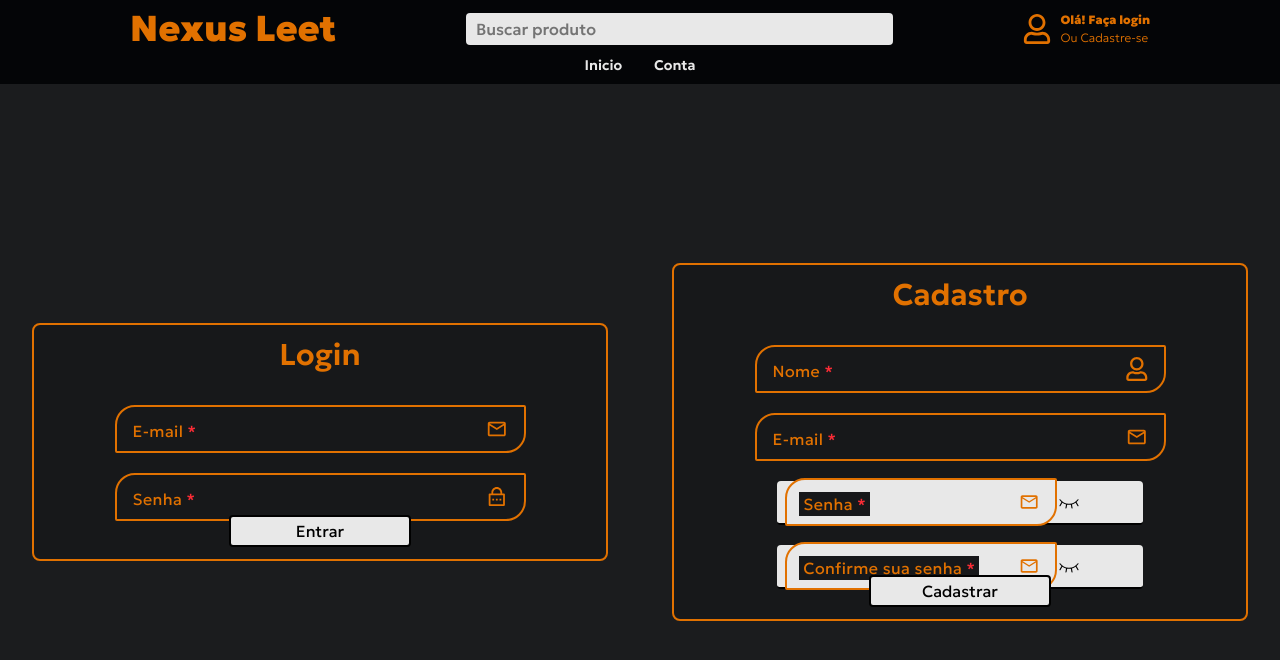
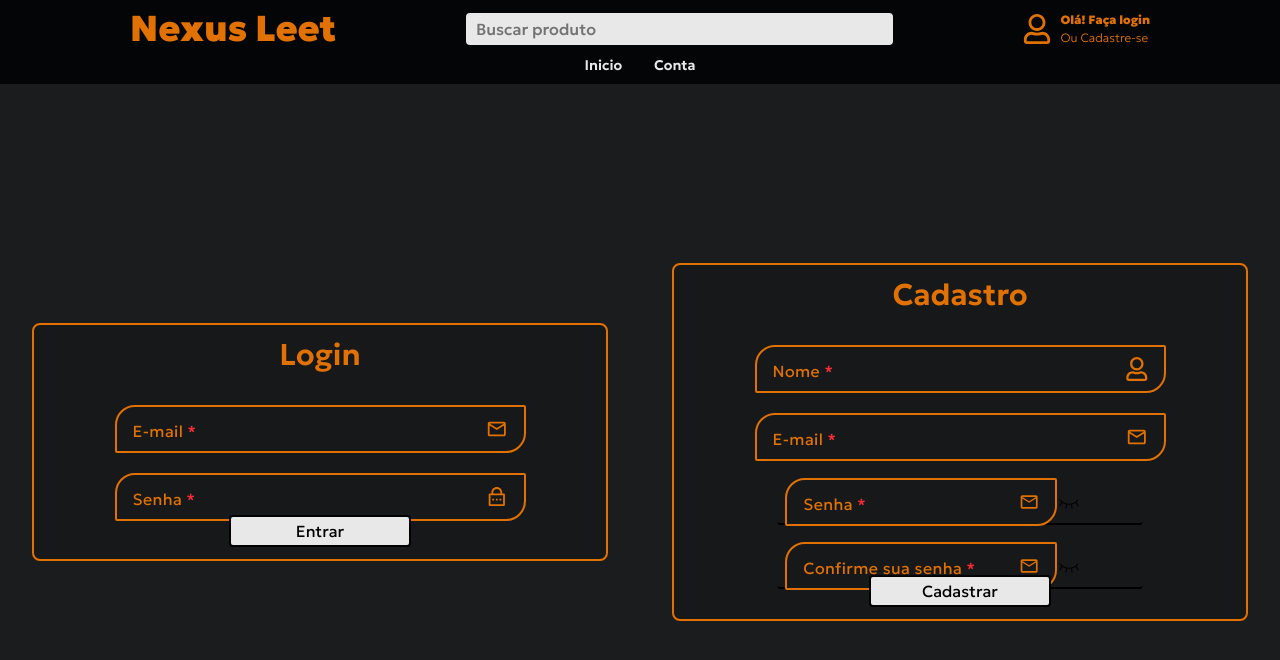
Before and after one commit to gustavocarvalho-ra/NextJs-NexusLeet, a Next.js app: page /my-account in a window 1280 px wide. Shown: the top 660 px of the page. Built offline with nearby package versions, Linux system fonts and the light colour scheme; no server answers.

Commit message:
refactor: update background color in RegisterForm component

```diff
--- a/src/app/components/login/RegisterForm.tsx
+++ b/src/app/components/login/RegisterForm.tsx
@@ -7,7 +7,6 @@ import { PiEyeClosedLight } from "react-icons/pi";
 import { PiEye } from "react-icons/pi";
 import { signIn } from 'next-auth/react';
 import { useRouter } from "next/navigation"
-import { Input } from "../ui/Input";
 import { Button } from "../ui/ButtonForm";
 import { InputAt } from "../ui/inputAnim";
 
@@ -79,7 +78,7 @@ export default function RegisterForm() {
               onChange={(e) => setForm({...form, email: e.target.value})}
               icon={MdOutlineMail}
             />
-            <div className="border-b-2 hover:border-(--text-amber) bg-(--color-sec) rounded-sm p-2 h-11 w-2/3 flex items-center">
+            <div className="border-b-2 hover:border-(--text-amber) bg-(--back-alf) rounded-sm p-2 h-11 w-2/3 flex items-center">
               <InputAt
                 id="password"
                 type={showPassword ? "text" : "password"}
@@ -98,7 +97,7 @@ export default function RegisterForm() {
                 {showPassword ? <PiEye className="text-2xl hover:text-(--text-amber) cursor-pointer"/> : <PiEyeClosedLight className="text-2xl hover:text-(--text-amber) cursor-pointer"/>}
               </button>
             </div>
-            <div className="border-b-2 hover:border-(--text-amber) bg-(--color-sec) rounded-sm p-2 h-11 w-2/3 flex items-center">
+            <div className="border-b-2 hover:border-(--text-amber) bg-(--back-alf) rounded-sm p-2 h-11 w-2/3 flex items-center">
               <InputAt
                 id="confirmPassword"
                 type={showConfirmPassword ? "text" : "password"}
```
